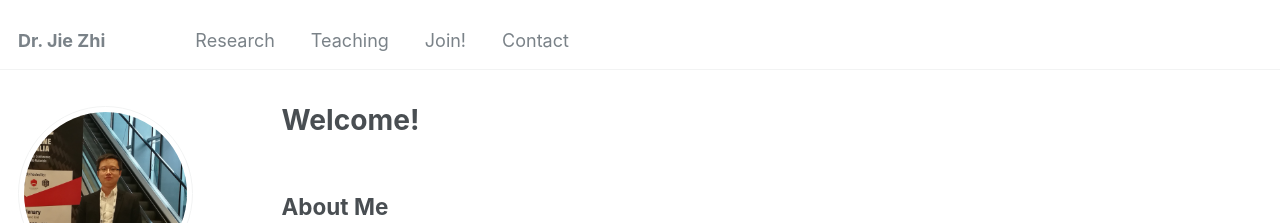
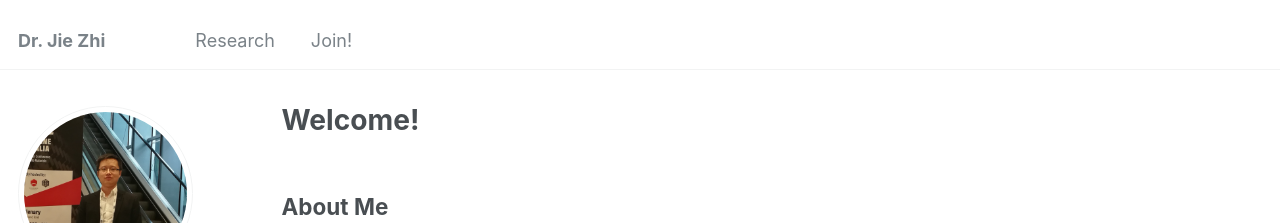
Before and after one commit to acm2g/CN, a Jekyll site: the page built from _pages/about.md, in a window 1280 px wide. Shown: the top 223 px of the page. Built offline with Jekyll 4.4.1, drawn with Linux system fonts in a browser that asks for light colours; some web fonts are replaced.

Commit message:
Update navigation.yml

```diff
--- a/_data/navigation.yml
+++ b/_data/navigation.yml
@@ -8,11 +8,5 @@ main:
   - title: "Research"
     url: /research/
 
-  - title: "Teaching"
-    url: /teaching/
-
   - title: "Join!"
     url: /join/
-
-  - title: "Contact"
-    url: /contact/
```
